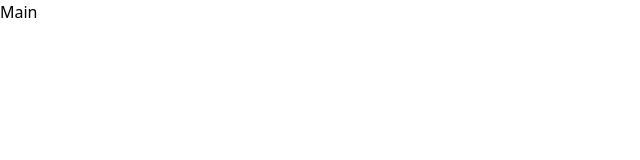
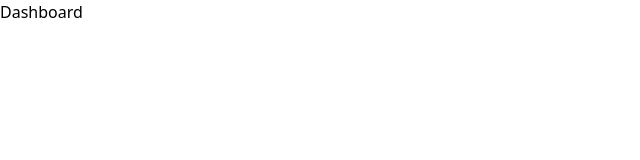
Before and after one commit to Avishka777/University-Management-System, a React (Vite) app in the folder frontend/: page /dashboard in a window 1280 px wide. Shown: the top 160 px of the page, without its empty margins (0-640 px from the left). Built offline with nearby package versions, Linux system fonts and the light colour scheme.

Commit message:
Create Pages and Routes

```diff
--- a/frontend/package.json
+++ b/frontend/package.json
@@ -11,7 +11,8 @@
   },
   "dependencies": {
     "react": "^18.2.0",
-    "react-dom": "^18.2.0"
+    "react-dom": "^18.2.0",
+    "react-router-dom": "^6.22.2"
   },
   "devDependencies": {
     "@types/react": "^18.2.56",
--- a/frontend/src/App.jsx
+++ b/frontend/src/App.jsx
@@ -1,7 +1,21 @@
-import React from 'react'
+import { BrowserRouter, Routes, Route } from "react-router-dom"
+import Home from "./pages/Home"
+import About from "./pages/About"
+import Dashboard from "./pages/Dashboard"
+import SignUp from "./pages/SignUp"
+import SignIn from "./pages/SignIn"
 
 export default function App() {
   return (
-    <h1>Main</h1>
+    <BrowserRouter>
+      <Routes>
+        <Route path="/" element={<Home />}/>
+        <Route path="/about" element={<About />}/>
+        <Route path="/sign-up" element={<SignUp />}/>
+        <Route path="/sign-in" element={<SignIn />}/>
+        <Route path="/dashboard" element={<Dashboard/>}/>
+
+      </Routes>
+    </BrowserRouter>
   )
 }
--- /dev/null
+++ b/frontend/src/pages/About.jsx
@@ -0,0 +1,7 @@
+import React from 'react'
+
+export default function About() {
+  return (
+    <div>About</div>
+  )
+}
--- /dev/null
+++ b/frontend/src/pages/Dashboard.jsx
@@ -0,0 +1,7 @@
+import React from 'react'
+
+export default function Dashboard() {
+  return (
+    <div>Dashboard</div>
+  )
+}
--- /dev/null
+++ b/frontend/src/pages/Home.jsx
@@ -0,0 +1,7 @@
+import React from 'react'
+
+export default function Home() {
+  return (
+    <div>Home</div>
+  )
+}
--- /dev/null
+++ b/frontend/src/pages/SignIn.jsx
@@ -0,0 +1,7 @@
+import React from 'react'
+
+export default function SignIn() {
+  return (
+    <div>SignIn</div>
+  )
+}
--- /dev/null
+++ b/frontend/src/pages/SignUp.jsx
@@ -0,0 +1,7 @@
+import React from 'react'
+
+export default function SignUp() {
+  return (
+    <div>SignUp</div>
+  )
+}
```
Also changed, not shown: 1 other file (tests, documents, lock files or other folders).
